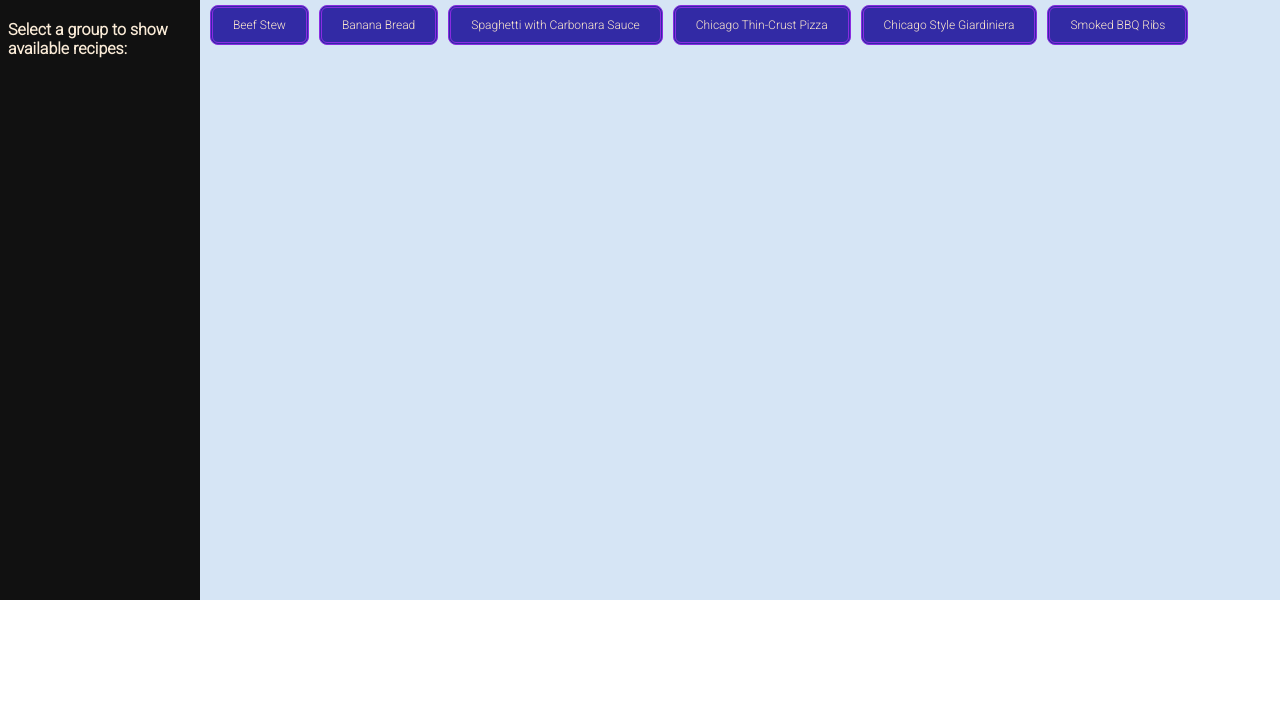
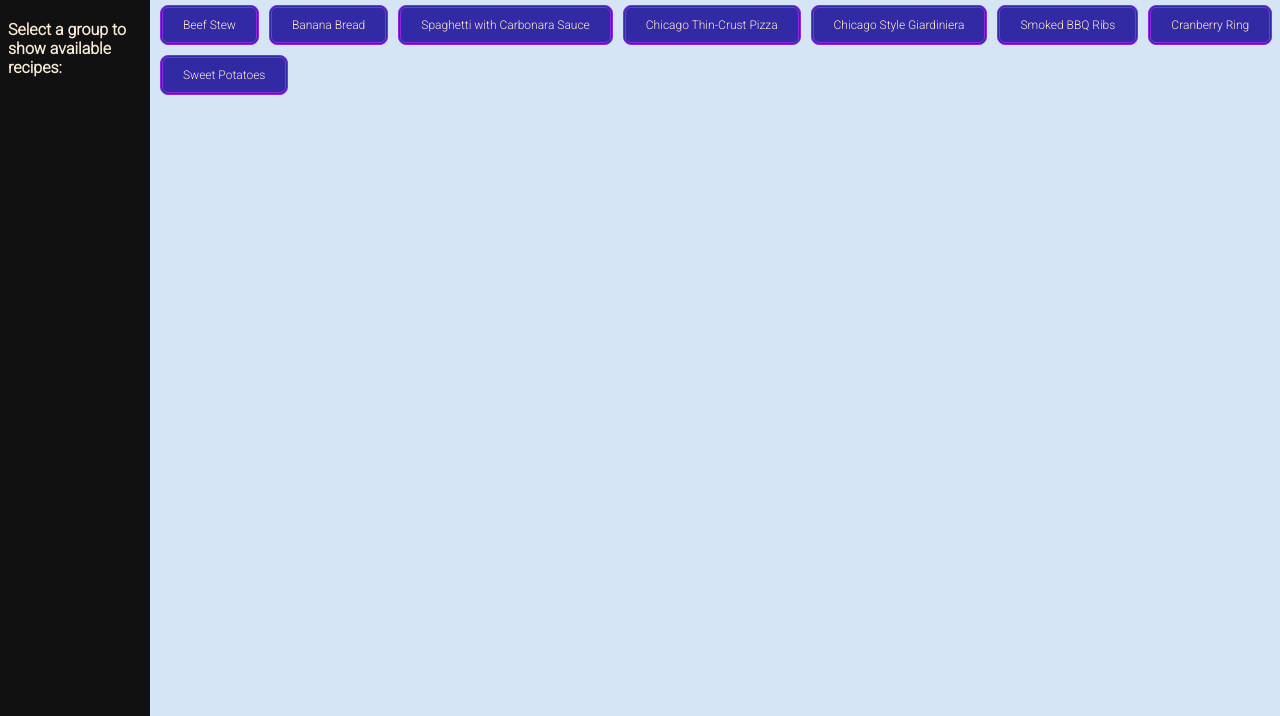
Before and after one commit to rogeraaronmartinez/personal, a plain HTML site: page recipes.html in a window 1280 px wide. Shown: the part 200-916 px from the top of the page. Before the commit the page ends 800 px from the top, so only its background shows below. Drawn offline with Linux system fonts and the light colour scheme.

Commit message:
Styling and new recipes

```diff
--- a/static/recipe.js
+++ b/static/recipe.js
@@ -4,8 +4,25 @@ const recipeIngredientsAndDirections = document.getElementById('recipeIngredient
 /* Sample Recipe Template
     recipe3: {
         name: "",
-        ingredients: ["", ""],
-        directions: ["", ""],
+        ingredients: [
+            "",
+            "",
+            "",
+            "",
+            "",
+            "",
+            "",
+            ""
+        ],
+        directions: [
+            "",
+            "",
+            "",
+            "",
+            "",
+            "",
+            ""
+        ],
         meal: ["Breakfast", "Lunch", "Dinner", "Appetizer", "Drink", "Dessert", "Side", "Snack"],
         prepTime: ["15 minutes", "30 minutes", "1 hour", "2+ hours"],
         cookTime: ["< 1 hour", "1 hour", "2+ hours"],
@@ -125,12 +142,8 @@ const recipes = {
             "sugar - 2.5% weight of flour (7.5 g)",
             "instant yeast - 0.5% weight of flour (1.5 g) ",
             "olive/corn/vegetable oil - 10% weight of flour (30 g)",
-            "water - 50% weight of flour (150 g)",
-            "",
-            "",
-            "",
-            "",
-            ""],
+            "water - 50% weight of flour (150 g)"
+            ],
         directions: [
             "Combine the flour, salt, sugar, and yeast in a stand mixer. Stir together, then add the oil and water. Mix together by hand or with the dough hook until a shaggy ball is formed. Cover the bowl loosely and let it rest for 10 minutes. Knead by hand or with a dough hook until the dough is smooth and satiny, about 10 minutes.",
             "Divide the dough into two equal balls and coat them lightly with oil. Transfer to quart-sized lidded deli containers or gallon-sized zipperlock bags. Refrigerate for 3 to 5 days.",
@@ -164,13 +177,13 @@ const recipes = {
             "1/2 tsp celery seeds",
             "1 cup white vinegar",
             "3/4 cup extra virgin olive oil",
-            "1/4 cup chile oil (optional)",
-            ""],
+            "1/4 cup chile oil (optional)"
+            ],
         directions: [
             "To make the Chicago Giardiniera, combine the Serranos, cauliflower, red bell, carrot and celery in a small container. Add the 1/2 cup salt and toss to coat. Cover and let brine in the refrigerator overnight.",
             "The next day, rinse the veggies and discard any collected water. Place the veggies in a mixing bowl and add the sport peppers, green olives, garlic, red pepper flakes, oregano and celery seeds. Toss well.",
             "Transfer to a quart sized mason jar. Add the vinegar and oils. Store in the refrigerator. Best after 2-3 days of sitting.",
-        ],
+            ],
         meal: ["Topping"],
         prepTime: ["30 minutes"],
         cookTime: ["< 1 hour"],
@@ -191,7 +204,7 @@ const recipes = {
             "honey",
             "brown sugar",
             "bbq sauce"
-        ],
+            ],
         directions: [
             "Trim ribs of extra fat or sharp edges and bones sticking out",
             "Remove membrane from back if desired",
@@ -203,7 +216,8 @@ const recipes = {
             "Cook either in smoker or oven at 300 F until internal meat temp reaches 190 degrees F ",
             "Unwrap foil but let ribs sit in the foil juices, just top uncovered",
             "Spread BBQ sauce over the top and cook for another 20 minutes",
-            "Remove from heat, let sit for 20 minutes, then cut and serve"],
+            "Remove from heat, let sit for 20 minutes, then cut and serve"
+            ],
         meal: ["Dinner"],
         prepTime: ["15 minutes"],
         cookTime: ["2+ hours"],
@@ -212,6 +226,65 @@ const recipes = {
         contributor: "Roger Martinez",
         link: ""
     },
+
+    recipe7: {
+        name: "Cranberry Ring",
+        ingredients: [
+            "1 cup fresh cranberries, chopped in blender",
+            "1/2 cup chopped walnuts",
+            "1 pkg 3 ounce cherry jello",
+            "1 small orange, chopped in blender",
+            "1/2 cup sugar",
+            "8 ounces crushed pineapple",
+            "1 cup finely chopped celery",
+            "1 tbsp lemon juice",
+            "1/2 cup pineapple juice (add water to make 1/2 cup)",
+            "1 pkg knox gelatin"
+        ],
+        directions: [
+            "Melt jello in 1 cup hot water and add sugar. Cool.",
+            "Add lemon and pineapple juice",
+            "Add remaining ingredients",
+            "Put in mold and refrigerate until firm"
+        ],
+        meal: ["Side"],
+        prepTime: ["30 minutes"],
+        cookTime: ["< 1 hour"],
+        occasion: ["Any", "Holidays"],
+        notes: "",
+        contributor: "Yolanda Martinez",
+        link: ""
+    },
+
+    recipe8: {
+        name: "Sweet Potatoes",
+        ingredients: [
+            "3 cans sweet potatoes or 3 cups boiled sweet potatoes",
+            "1/3 stick margarine, softened",
+            "1 cup sugar",
+            "1/2 tsp salt",
+            "2 eggs",
+            "1 tsp vanilla",
+            "1 cup brown sugar",
+            "1 stick margarine, softened",
+            "1/2 cup flour",
+            "1 tsp milk",
+            "1 cup chopped pecans"
+        ],
+        directions: [
+            "Mix until creamy and put in oven safe dish",
+            "Mix brown sugar, stick of margarine, flour, and milk until crumbly and spread on top",
+            "Add pecans on top",
+            "Bake at 350 deg. F for 30-45 minutes"
+        ],
+        meal: ["Side"],
+        prepTime: ["15 minutes"],
+        cookTime: ["< 1 hour"],
+        occasion: ["Any", "Holidays", "Weeknight"],
+        notes: "",
+        contributor: "Yolanda Martinez",
+        link: ""
+    }
 
   };
 
--- a/static/styles.css
+++ b/static/styles.css
@@ -16,32 +16,30 @@
   html,
   body {
     display: flex;
-    height: 100%;
+    height: fit-content;
     margin: 0;
     padding: 0;
     width: 100%;
+    height: 100vh;
   }
 
 .container {
   display: flex;
   flex-wrap: nowrap;
   flex-direction: column;
-  height: 100%;
   width: 100%;
-
+  height: 100vh;
 }
 
 h3, h4 {
   margin: 0;
   padding: 0;
-
 }
 
 .homeLink {
   display: flex;
   justify-self: flex-end;
   align-self: flex-end;
-
 }
 
 .footer {
@@ -59,14 +57,8 @@ h3, h4 {
   margin: 10px;
 }
 
-
-.oliveratnight {
-  opacity: .7;
-  height: 200px;
-}
-
 .icon {
-  height: 200px;
+  height: 150px;
   width: 200px;
   border-radius: 15px;
 }
@@ -84,7 +76,7 @@ h3, h4 {
   flex-direction: row;
   align-items: center;
   margin: 0;
-  padding: 0px 10px 0px 0px;
+  padding: 0px 10px 10px 0px;
   height: 200px;
   background-image: linear-gradient(rgba(19, 17, 150, 0.5), rgba(50, 107, 24, 0.575));
 }
@@ -94,14 +86,16 @@ h3, h4 {
   flex-grow: 0;
   justify-self: end;
   height: 200px;
+  width: 150px;
 }
 
 .headerText {
   display: flex;
   flex-direction: column;
-  justify-content: space-evenly;
+  justify-content: space-between;
   align-items: flex-end;
   width: 100%;
+  height: 100%;
   margin: 0;
   padding: 0;
 }
@@ -116,14 +110,16 @@ h3, h4 {
   flex-wrap: nowrap;
   flex-direction: row;
   width: 100%;
-  height: 100%;
+
 }
 
 #homeBody {
   display: flex;
   flex-wrap: wrap;
   flex-direction: row;
-  background-image: radial-gradient(black, rgb(65, 65, 65));
+  background-image: radial-gradient(rgb(27, 27, 27), rgb(65, 65, 65));
+  padding: 20px 20px 20px 20px;
+  height: 100%;
 }
 
 .leftBody {
@@ -133,14 +129,16 @@ h3, h4 {
   color: antiquewhite;
   flex-grow: 0;
   flex-shrink: 0;
-  width: 200px;
+  width: 150px;
   padding: 20px 0px 0px 8px;
+  height: 100vh;
 }
 
 .rightBody {
   background-color: rgb(214, 229, 245);
   color: rgb(61, 35, 0);
   padding-left: 5px;
+  height: 100vh;
 }
 
 #mainRecipeBody {
@@ -148,6 +146,7 @@ h3, h4 {
   flex-direction: column;
   align-items: left;
   width: 100%;
+
 }
 
 .recipeButtons {
```
Also changed, not shown: index.html (+8 -5 lines).
